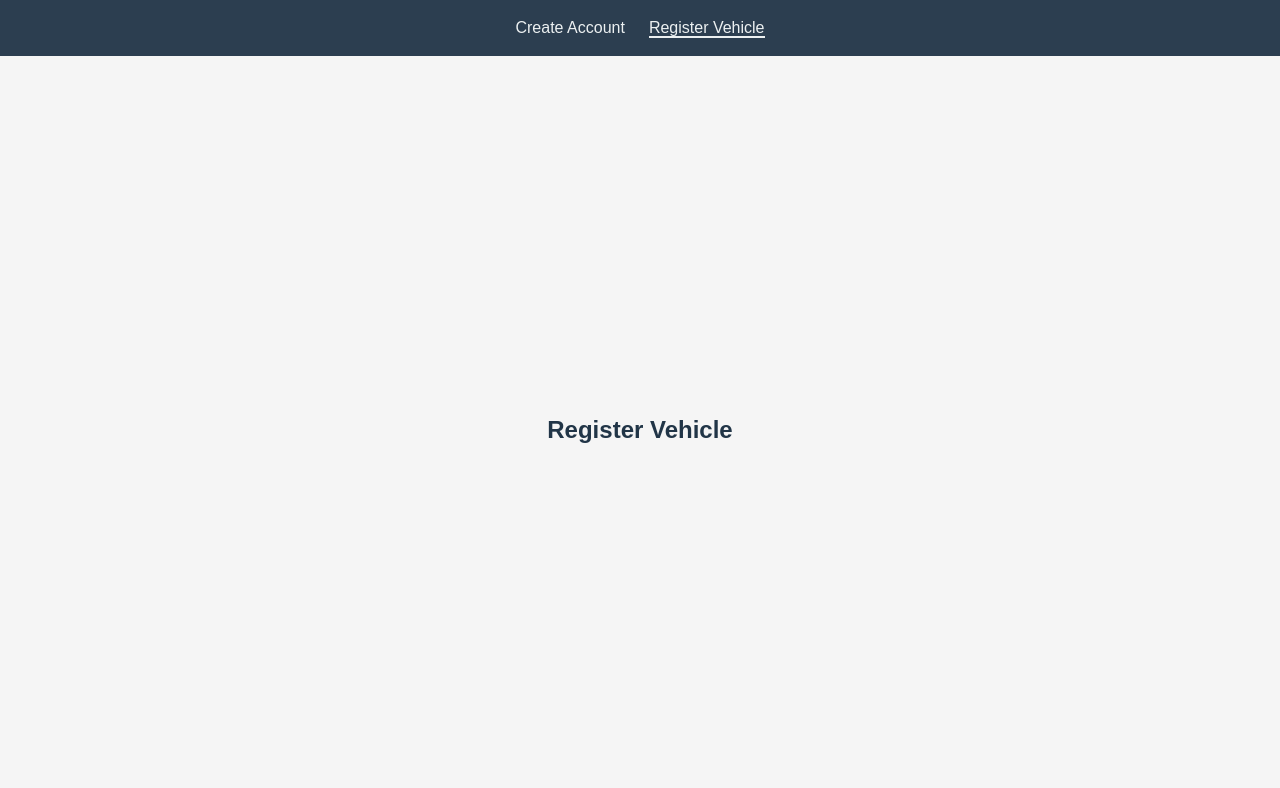
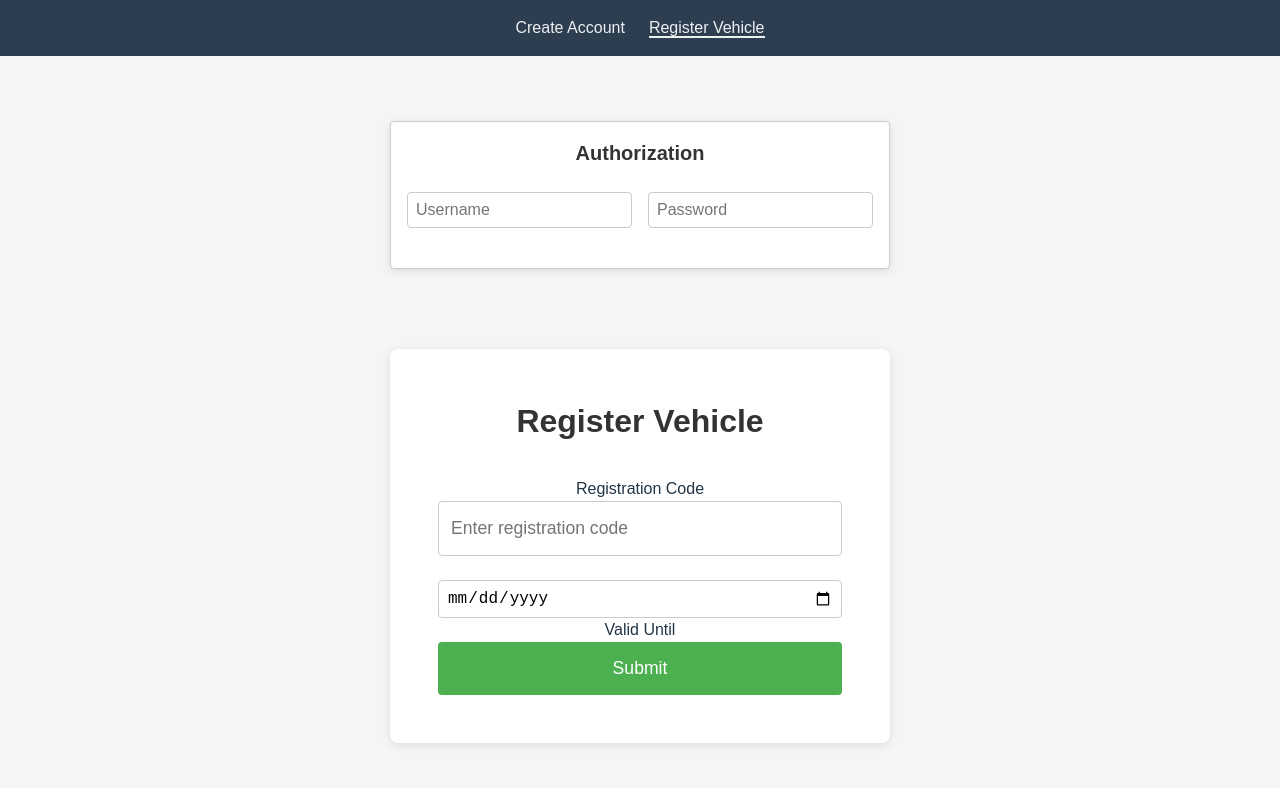
Before and after one commit to Cevs/vehicle-registration-service, a Vue app in the folder frontend/: page /register-vehicle in a window 1280 px wide. Shown: the top 788 px of the page. Built offline with nearby package versions, Linux system fonts and the light colour scheme.

Commit message:
Implement register vehicle component, add auth fields

```diff
--- a/frontend/src/components/AccountForm.vue
+++ b/frontend/src/components/AccountForm.vue
@@ -67,73 +67,5 @@ export default {
 </script>
 
 <style>
-/* Center the body content */
-body {
-  display: flex;
-  align-items: center;
-  justify-content: center;
-  height: 100vh;
-  margin: 0;
-  background-color: #f5f5f5;
-  font-family: Arial, sans-serif;
-}
-
-/* Larger form container */
-.form-container {
-  background-color: #ffffff;
-  padding: 3rem;
-  border-radius: 8px;
-  box-shadow: 0 2px 8px rgba(0, 0, 0, 0.1);
-  width: 500px;          /* Increased width */
-  box-sizing: border-box;
-  text-align: center;
-}
-
-/* Bigger title */
-.form-container h2 {
-  margin-top: 0;
-  margin-bottom: 2rem;
-  font-size: 2rem;       /* Larger font */
-  color: #333333;
-}
-
-/* Larger input field */
-.form-container input[type="text"],
-.form-container input[type="email"],
-.form-container input[type="password"] {
-  width: 100%;
-  padding: 1rem 0.75rem; /* Increased vertical padding */
-  margin-bottom: 1.5rem; /* More space below */
-  border: 1px solid #cccccc;
-  border-radius: 4px;
-  font-size: 1.1rem;     /* Slightly bigger text */
-  box-sizing: border-box;
-}
-
-/* Larger create button */
-.form-container button {
-  width: 100%;
-  padding: 1rem;         /* Increased padding */
-  background-color: #4CAF50;
-  color: #ffffff;
-  border: none;
-  border-radius: 4px;
-  font-size: 1.1rem;     /* Slightly bigger text */
-  cursor: pointer;
-}
-
-.form-container button:hover {
-  background-color: #45a049;
-}
-
-.success {
-  color: green;
-  margin-top: 1rem;
-}
-
-.error {
-  color: red;
-  margin-top: 1rem;
-}
 
 </style>
--- /dev/null
+++ b/frontend/src/components/AuthFields.vue
@@ -0,0 +1,82 @@
+<!-- src/components/AuthFields.vue -->
+<template>
+  <div class="auth-fields form-container">
+    <h2>Authorization</h2>
+    <div class="field">
+      <input
+          id="username"
+          type="text"
+          :value="username"
+          @input="$emit('update:username', $event.target.value)"
+          placeholder="Username"
+          required
+      />
+    </div>
+
+    <div class="field">
+      <input
+          id="password"
+          type="password"
+          :value="password"
+          @input="$emit('update:password', $event.target.value)"
+          placeholder="Password"
+          required
+      />
+    </div>
+  </div>
+</template>
+
+<script>
+export default {
+  name: 'AuthFields',
+  props: {
+    username: {
+      type: String,
+      default: ''
+    },
+    password: {
+      type: String,
+      default: ''
+    }
+  }
+}
+</script>
+
+<style scoped>
+.auth-fields {
+  display: grid;
+  grid-template-columns: repeat(2, 1fr);
+  grid-template-rows: auto auto;
+  gap: 1rem;
+  margin-bottom: 2rem;
+
+  /* Border around the entire container */
+  border: 1px solid #ccc;
+  padding: 1rem;
+  border-radius: 4px;
+}
+
+/* Make the <h2> span both columns */
+.auth-fields h2 {
+  grid-column: 1 / -1;
+  margin: 0 0 0.5rem;
+  font-size: 1.25rem;
+  text-align: center;
+}
+
+/* Each input field sits in its own grid cell */
+.field {
+  display: flex;
+  flex-direction: column;
+}
+
+input[type="text"],
+input[type="password"] {
+  width: 100%;
+  padding: 0.5rem;
+  font-size: 1rem;
+  border: 1px solid #ccc;
+  border-radius: 4px;
+  box-sizing: border-box;
+}
+</style>
--- a/frontend/src/components/RegisterVehicle.vue
+++ b/frontend/src/components/RegisterVehicle.vue
@@ -1,18 +1,103 @@
 <!-- src/components/RegisterVehicle.vue -->
 <template>
-  <div style="margin-top: 80px;">
+
+  <AuthFields
+      v-model:username="username"
+      v-model:password="password"
+  />
+
+  <div class="form-container" style="margin-top: 80px;">
     <h2>Register Vehicle</h2>
-    <!-- your form/markup here -->
+    <form @submit.prevent="submitForm">
+      <div class="form-group">
+        <label for="registrationCode">Registration Code</label>
+        <input
+            id="registrationCode"
+            type="text"
+            v-model="registrationCode"
+            required
+            placeholder="Enter registration code"
+        />
+      </div>
+
+      <div class="form-group">
+        <input
+            id="validUntil"
+            type="date"
+            v-model="validUntil"
+            required
+        />
+        <label for="validUntil">Valid Until</label>
+      </div>
+
+      <button type="submit">Submit</button>
+      <p v-if="message" :class="messageType">{{ message }}</p>
+    </form>
   </div>
 </template>
 
 <script>
+import AuthFields from './AuthFields.vue'
+import axios from 'axios'
 
 export default {
-  name: 'RegisterVehicle'
+  name: 'RegisterVehicle',
+  components: {
+    AuthFields
+  },
+  data() {
+    return {
+      // Bound via AuthFields.vue
+      username: '',
+      password: '',
+      // Vehicle fields
+      registrationCode: '',
+      validUntil: '',
+      message:'',
+      messageType:''
+    }
+  },
+  methods: {
+    async submitForm() {
+      const apiHost = import.meta.env.VITE_API_BASE_URL
+      const credentials = btoa(`${this.username}:${this.password}`)
+      console.log("Username: " + this.username)
+      console.log("password: " + this.password)
+
+      const payload = {
+        registrationCode: this.registrationCode,
+        validUntil: this.validUntil
+      }
+
+      try {
+        const response = await axios.post(`${apiHost}/register`, payload, {
+          headers: {
+            "Content-Type": "application/json",
+            Authorization: `Basic ${credentials}`,
+          },
+        });
+
+        this.messageType = "success"
+        this.message = response.data.description
+
+        //Reset form
+        this.registrationCode = ''
+        this.validUntil = ''
+      } catch (err) {
+
+        if (err.response && err.response.data && err.response.data.description) {
+          this.message = err.response.data.description;
+        } else {
+          this.message = err.message;
+        }
+        this.messageType = "error";
+
+      }
+    }
+  }
 }
 </script>
 
 <style scoped>
-/* …any styles… */
+
 </style>
--- a/frontend/src/router.js
+++ b/frontend/src/router.js
@@ -4,6 +4,10 @@ import AccountForm from './components/AccountForm.vue'
 import RegisterVehicle from "./components/RegisterVehicle.vue";
 
 const routes = [
+    {
+        path: '/',
+        redirect: '/create-account',
+    },
     {
         path: '/create-account',
         name: 'CreateAccount',
--- a/frontend/src/style.css
+++ b/frontend/src/style.css
@@ -23,11 +23,13 @@ a:hover {
 }
 
 body {
+  display: flex;
+  align-items: center;
+  justify-content: center;
+  height: 100vh;
   margin: 0;
-  display: flex;
-  place-items: center;
-  min-width: 320px;
-  min-height: 100vh;
+  background-color: #f5f5f5;
+  font-family: Arial, sans-serif;
 }
 
 h1 {
@@ -65,6 +67,73 @@ button:focus-visible {
   text-align: center;
 }
 
+.form-container {
+  background-color: #ffffff;
+  padding: 3rem;
+  border-radius: 8px;
+  box-shadow: 0 2px 8px rgba(0, 0, 0, 0.1);
+  width: 500px;          /* Increased width */
+  box-sizing: border-box;
+  text-align: center;
+}
+
+.form-container h2 {
+  margin-top: 0;
+  margin-bottom: 2rem;
+  font-size: 2rem;
+  color: #333333;
+}
+
+.form-container button {
+  width: 100%;
+  padding: 1rem;
+  background-color: #4CAF50;
+  color: #ffffff;
+  border: none;
+  border-radius: 4px;
+  font-size: 1.1rem;
+  cursor: pointer;
+}
+
+.form-container button:hover {
+  background-color: #45a049;
+}
+
+.form-container input[type="text"],
+.form-container input[type="email"],
+.form-container input[type="password"] {
+  width: 100%;
+  padding: 1rem 0.75rem;
+  margin-bottom: 1.5rem;
+  border: 1px solid #cccccc;
+  border-radius: 4px;
+  font-size: 1.1rem;
+  box-sizing: border-box;
+}
+
+input[type="text"],
+input[type="date"] {
+  padding: 0.5rem;
+  font-size: 1rem;
+  border: 1px solid #ccc;
+  border-radius: 4px;
+}
+
+.form-group {
+  display: flex;
+  flex-direction: column;
+}
+
+.success {
+  color: green;
+  margin-top: 1rem;
+}
+
+.error {
+  color: red;
+  margin-top: 1rem;
+}
+
 @media (prefers-color-scheme: light) {
   :root {
     color: #213547;
```
